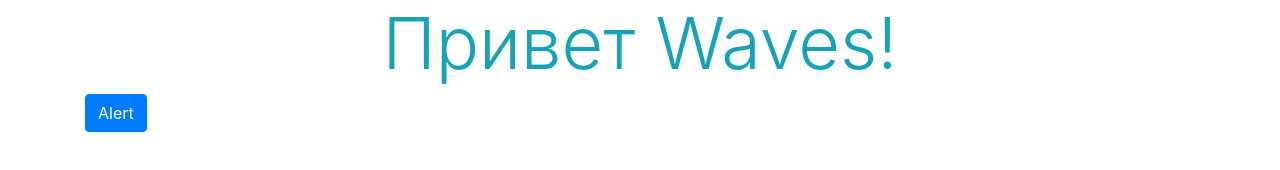
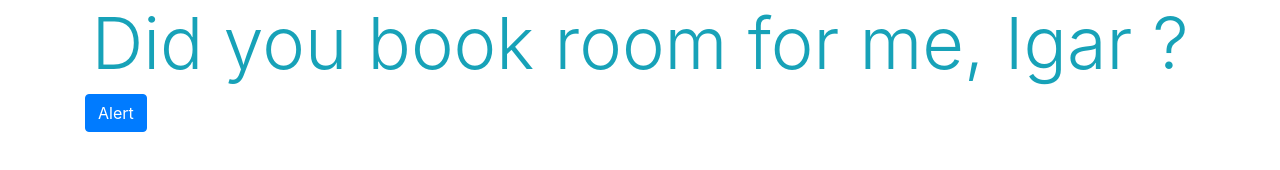
Before and after one commit to victor6161/mweb3waves2, a React app: page index.html in a window 1280 px wide. Built offline with nearby package versions, Linux system fonts and the light colour scheme.

Commit message:
igar commit

```diff
--- a/index.html
+++ b/index.html
@@ -2,11 +2,11 @@
 <html>
   <head>
     <meta charset="UTF-8" />
-    <title>Mastering Web3 with Waves boilerplate</title>
+    <title>Did you book room for me, Igar ?</title>
     <link rel="stylesheet" href="https://stackpath.bootstrapcdn.com/bootstrap/4.3.1/css/bootstrap.min.css" integrity="sha384-ggOyR0iXCbMQv3Xipma34MD+dH/1fQ784/j6cY/iJTQUOhcWr7x9JvoRxT2MZw1T" crossorigin="anonymous">
   </head>
   <body>
-    <h1 class="display-3 text-center text-info">Привет Waves!</h1>
+    <h1 class="display-3 text-center text-info">Did you book room for me, Igar ?</h1>
 	<div id="app"></div>
 	<script type="text/javascript" src="./build.js"></script>
   </body>
```
